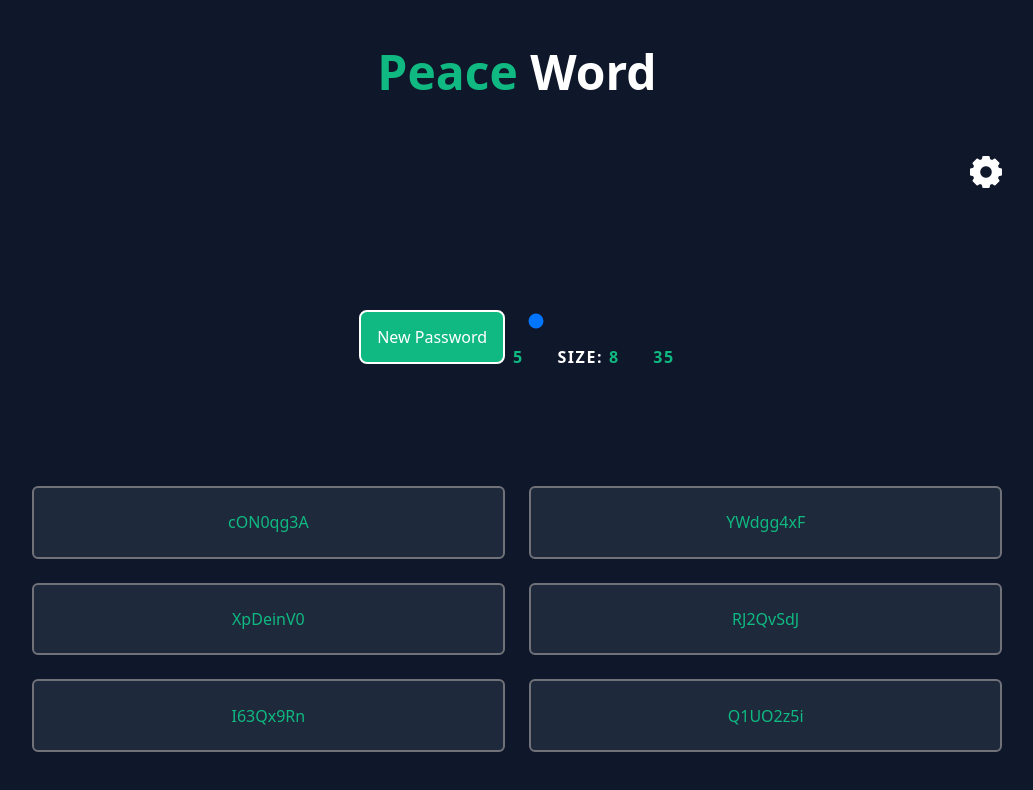
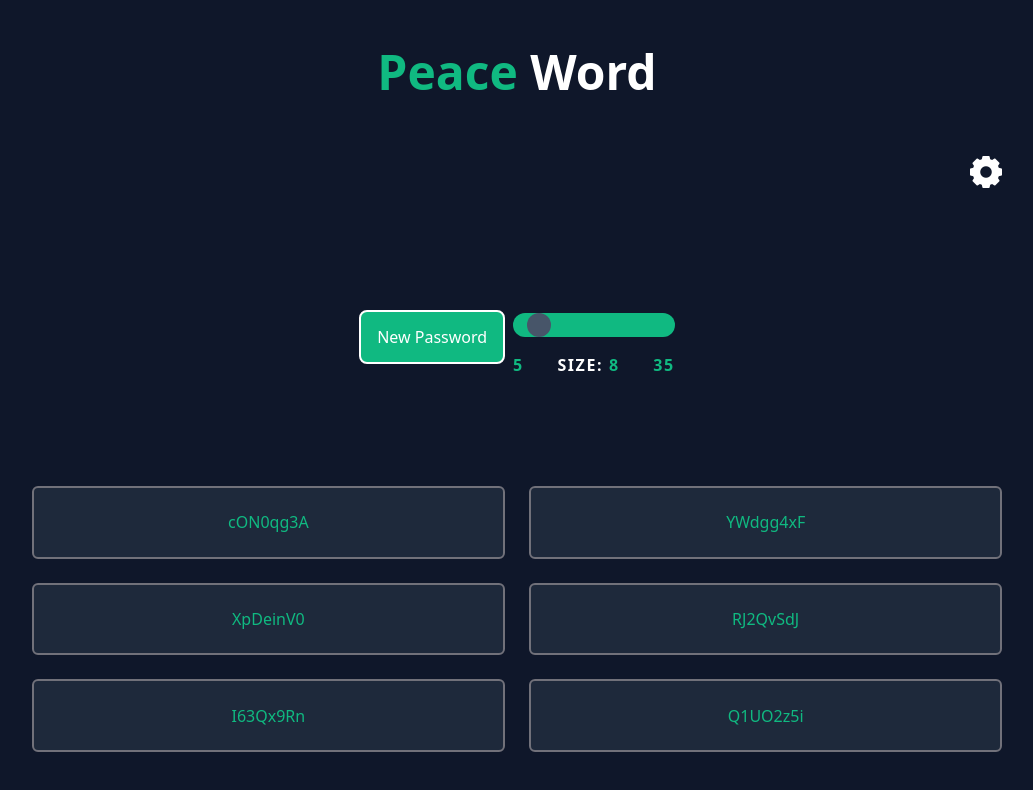
Before and after one commit to Bonniezilla/peace-word-react-app, a Next.js app: page / in a window 1280 px wide. Shown: the top 790 px of the page, without its empty margins (123-1156 px from the left). Built offline with nearby package versions, Linux system fonts and the light colour scheme.

Commit message:
Working in the input size bug

```diff
--- a/src/app/globals.css
+++ b/src/app/globals.css
@@ -21,11 +21,29 @@
 }
 
 
-.size-input::-webkit-slider-runnable-track .size-input::-moz-range-track .size-input::-ms-track {
+.size-input::-webkit-slider-runnable-track  {
     @apply bg-emerald-500 h-6 rounded-xl max-sm:h-4 flex items-center justify-center duration-300;
 }
 
-.size-input::-webkit-slider-thumb .size-input::-moz-range-thumb .size-input::-ms-thumb {
+.size-input::-moz-range-track {
+    @apply bg-emerald-500 h-6 rounded-xl max-sm:h-4 flex items-center justify-center duration-300;
+}
+
+.size-input::-ms-track {
+    @apply bg-emerald-500 h-6 rounded-xl max-sm:h-4 flex items-center justify-center duration-300;
+}
+
+.size-input::-webkit-slider-thumb   {
+    @apply appearance-none border-emerald-300 border-2
+    bg-slate-600 h-6 w-6 rounded-full max-md:h-10 max-md:w-10 max-md:-mt-2 hover:h-8 hover:w-8 hover:rounded-t-none hover:-mt-1 max-md:hover:w-12 max-md:hover:h-12 max-md:hover:-mt-3 duration-200;
+}
+
+.size-input::-moz-range-thumb {
+    @apply appearance-none border-emerald-300 border-2
+    bg-slate-600 h-6 w-6 rounded-full max-md:h-10 max-md:w-10 max-md:-mt-2 hover:h-8 hover:w-8 hover:rounded-t-none hover:-mt-1 max-md:hover:w-12 max-md:hover:h-12 max-md:hover:-mt-3 duration-200;
+}
+
+.size-input::-ms-thumb {
     @apply appearance-none border-emerald-300 border-2
     bg-slate-600 h-6 w-6 rounded-full max-md:h-10 max-md:w-10 max-md:-mt-2 hover:h-8 hover:w-8 hover:rounded-t-none hover:-mt-1 max-md:hover:w-12 max-md:hover:h-12 max-md:hover:-mt-3 duration-200;
 }
```
